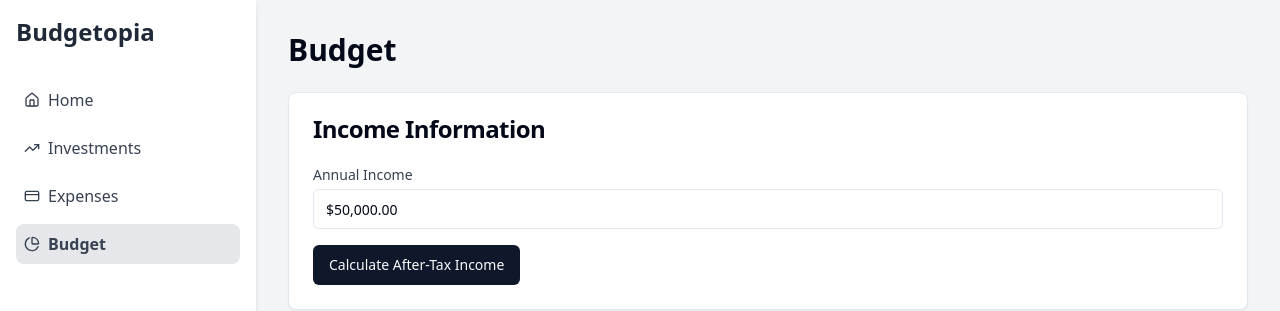
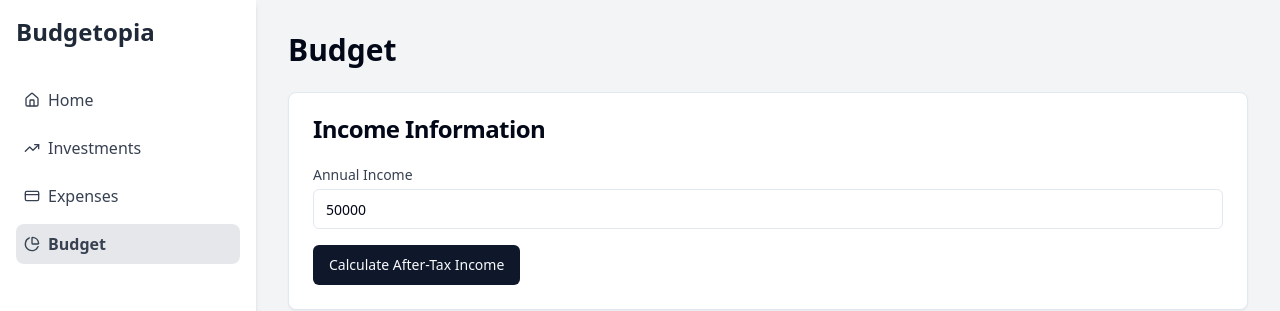
Before and after one commit to taishiwalden/budgetopia-dashboard, a React (Vite) app: page /budget in a window 1280 px wide. Shown: the top 311 px of the page. Built offline with nearby package versions, Linux system fonts and the light colour scheme.

Commit message:
Edit Budget Input Handling
Update the Budget income information module to accept normal data input for more intuitive user interaction.
[skip gpt_engineer]

```diff
--- a/src/pages/Budget.jsx
+++ b/src/pages/Budget.jsx
@@ -39,8 +39,10 @@ const Budget = () => {
   }, [annualIncome]);
 
   const handleIncomeChange = (e) => {
-    const value = e.target.value.replace(/[^0-9]/g, '');
-    setAnnualIncome(Number(value));
+    const value = e.target.value;
+    if (value === '' || /^\d+$/.test(value)) {
+      setAnnualIncome(value === '' ? 0 : Number(value));
+    }
   };
 
   const formatCurrency = (value) => {
@@ -69,9 +71,10 @@ const Budget = () => {
                 <Input
                   id="annual-income"
                   type="text"
-                  value={formatCurrency(annualIncome)}
+                  value={annualIncome}
                   onChange={handleIncomeChange}
                   className="mt-1"
+                  placeholder="Enter your annual income"
                 />
               </div>
               <Button onClick={() => setAfterTaxIncome(calculateAfterTaxIncome(annualIncome))}>
```
